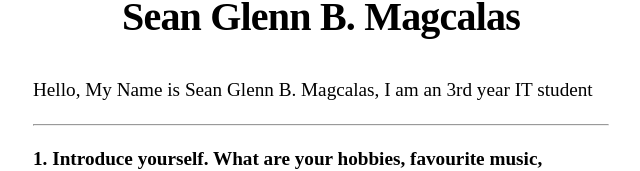
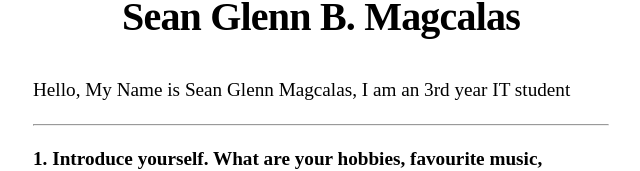
Before and after one commit to SeanMgcls/nextblogit3ath, a Next.js app: page / in a window 1280 px wide. Shown: the part 215-386 px from the top of the page, without its empty margins (319-959 px from the left). Built offline with nearby package versions, Linux system fonts and the light colour scheme.

Commit message:
remove middle initial

```diff
--- a/pages/index.js
+++ b/pages/index.js
@@ -6,10 +6,10 @@ export default function Home() {
   return (
     <Layout home>
       <Head>
-        <title>Sean Glenn B. Magcalas</title>
+        <title>Sean Glenn Magcalas</title>
       </Head>
       <section className={utilStyles.headingMd}>
-        <p>Hello, My Name is Sean Glenn B. Magcalas, I am an 3rd year IT student</p>
+        <p>Hello, My Name is Sean Glenn Magcalas, I am an 3rd year IT student</p>
 
       <hr></hr>
 
```
